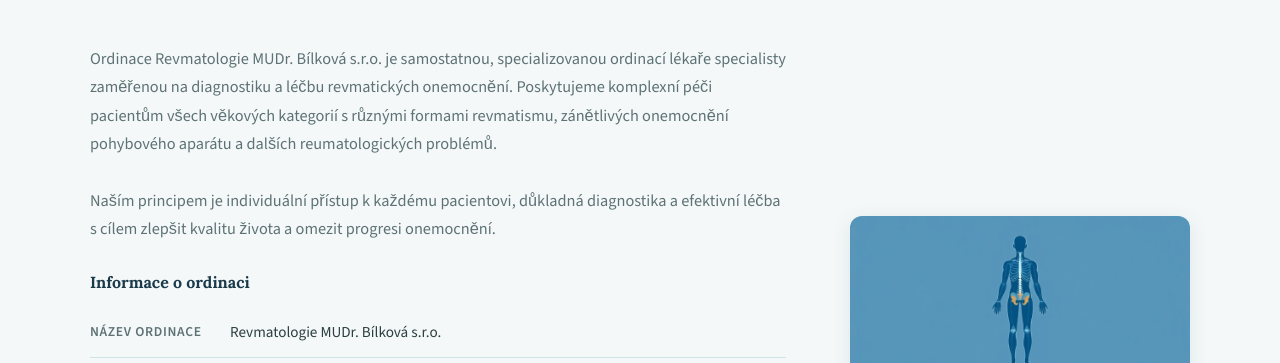
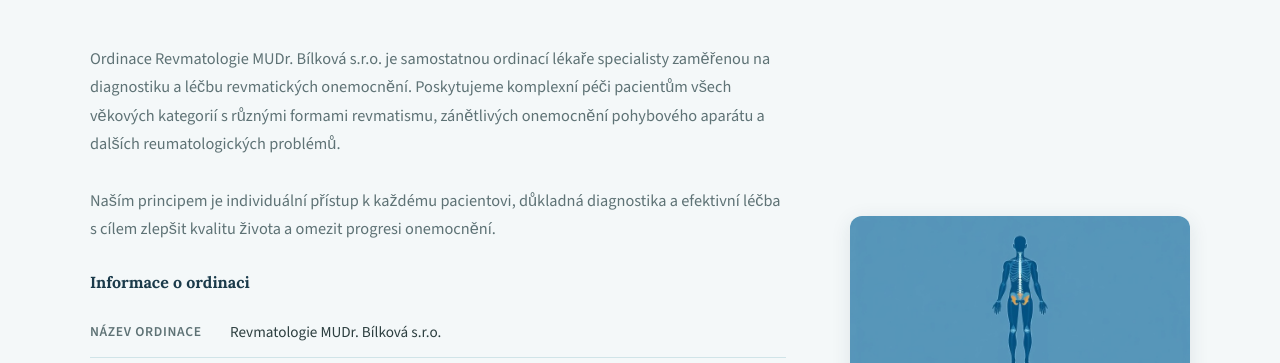
Before and after one commit to Zbysek-White/rheumatology_office_website, a plain HTML site: page index.html in a window 1280 px wide. Shown: the part 737-1100 px from the top of the page. Drawn offline with nearby package versions, Linux system fonts and the light colour scheme.

Commit message:
Fix formatting of paragraph in index.html

```diff
--- a/index.html
+++ b/index.html
@@ -739,7 +739,7 @@
       <h2 class="section-title">O ordinaci</h2>
       <div class="about-grid">
         <div class="about-text">
-          <p>Ordinace Revmatologie MUDr. Bílková s.r.o. je samostatnou, specializovanou ordinací lékaře specialisty zaměřenou na diagnostiku a léčbu revmatických onemocnění. Poskytujeme komplexní péči pacientům všech věkových kategorií s různými formami revmatismu, zánětlivých onemocnění pohybového aparátu a dalších reumatologických problémů.</p>
+          <p>Ordinace Revmatologie MUDr. Bílková s.r.o. je samostatnou ordinací lékaře specialisty zaměřenou na diagnostiku a léčbu revmatických onemocnění. Poskytujeme komplexní péči pacientům všech věkových kategorií s různými formami revmatismu, zánětlivých onemocnění pohybového aparátu a dalších reumatologických problémů.</p>
           <p>Naším principem je individuální přístup k každému pacientovi, důkladná diagnostika a efektivní léčba s cílem zlepšit kvalitu života a omezit progresi onemocnění.</p>
 
           <h3 style="font-size:1rem;color:var(--navy);margin-bottom:16px;margin-top:8px;">Informace o ordinaci</h3>
```
